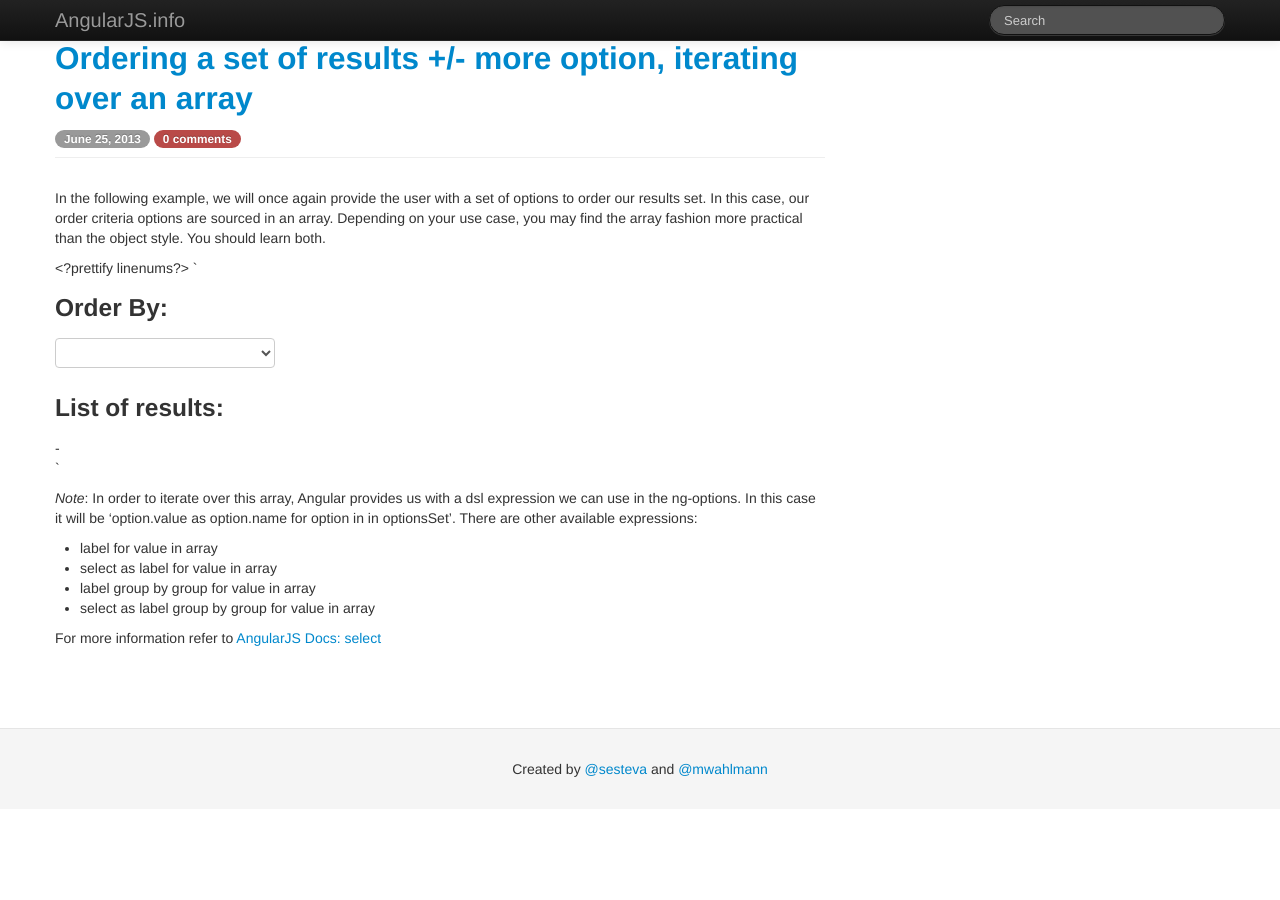
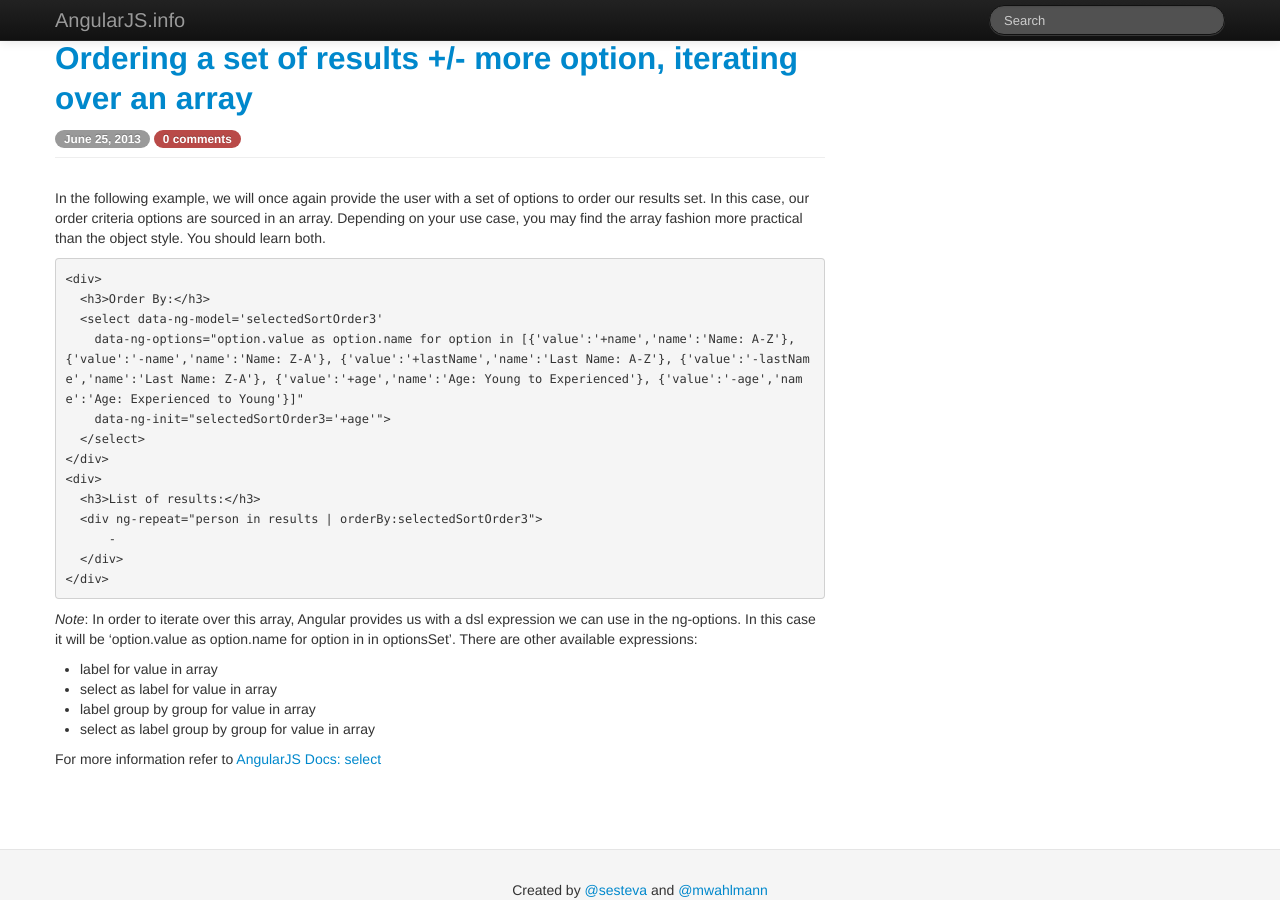
Before and after one commit to ng-learn-org/ng-learn-org.github.io, a Jekyll site: the page built from index.html, in a window 1280 px wide and 900 px high, scrolled down 1042 px. Built offline with Jekyll 4.4.1, drawn with Linux system fonts in a browser that asks for light colours; Markdown is read by kramdown in place of the engine named in the settings; the list of posts is cut into pages by our own code; a style sheet for code colours, icons or effects is not loaded; before the commit the page ends 1891 px from its top, so only the background shows below that.

Commit message:
modified post

````diff
--- a/_config.yml
+++ b/_config.yml
@@ -5,3 +5,4 @@ description: AngularJS examples, recipes & tutorials
 paginate: 5
 paginate_files: index.html
 permalink: /:year/:month/:title
+markdown: redcarpet
--- a/_posts/2013-06-25-Ordering_a_set_of_results.markdown
+++ b/_posts/2013-06-25-Ordering_a_set_of_results.markdown
@@ -6,8 +6,8 @@ categories: [sorting]
 
 In the following example, we will once again provide the user with a set of options to order our results set. In this case, our order criteria options are sourced in an array. Depending on your use case, you may find the array fashion more practical than the object style. You should learn both.
 
-<?prettify linenums?>
-`
+
+``` html
 <div>
   <h3>Order By:</h3>
   <select data-ng-model='selectedSortOrder3'
@@ -21,7 +21,7 @@ In the following example, we will once again provide the user with a set of opti
     {{person.name}} {{person.lastName}} - {{person.age}}
   </div>
 </div>
-`
+```
 
 _Note_: In order to iterate over this array, Angular provides us with a dsl expression we can use in the ng-options. In this case it will be 'option.value as option.name for option in in optionsSet'. There are other available expressions:
 
````
